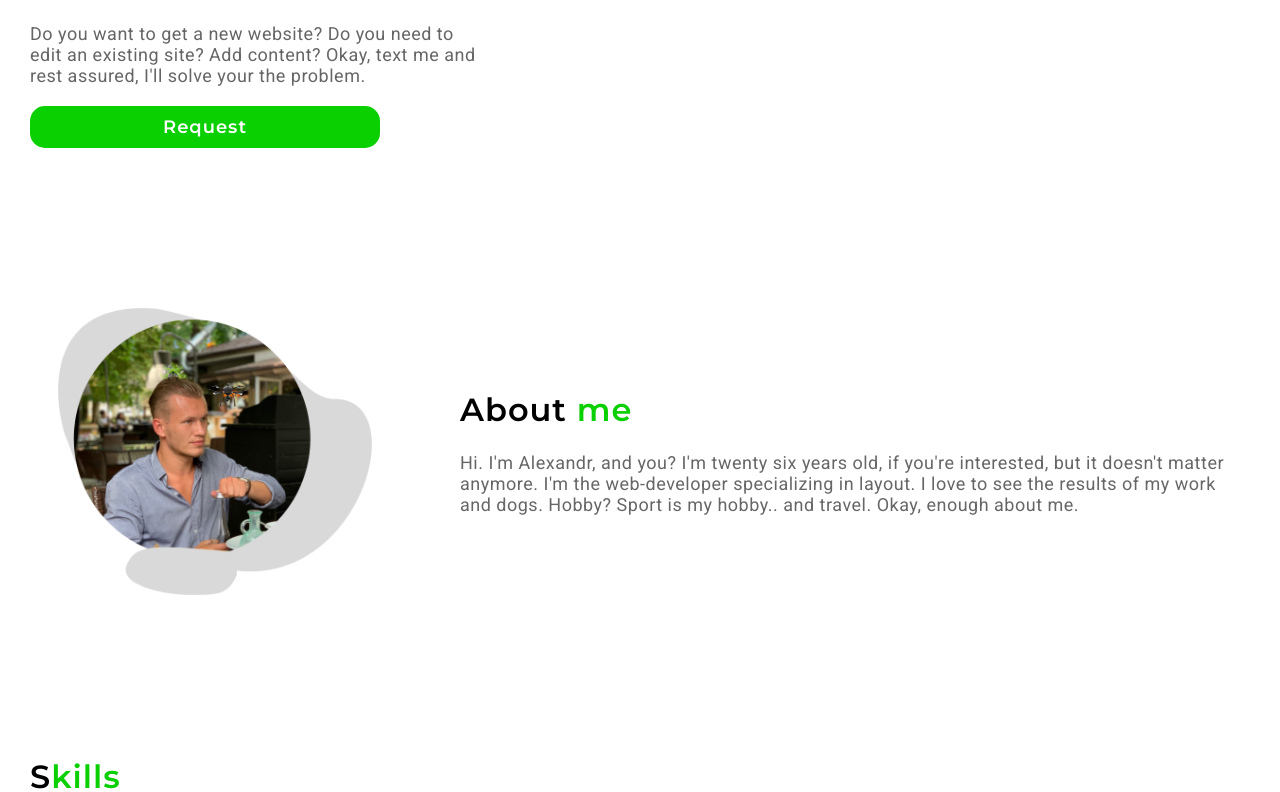
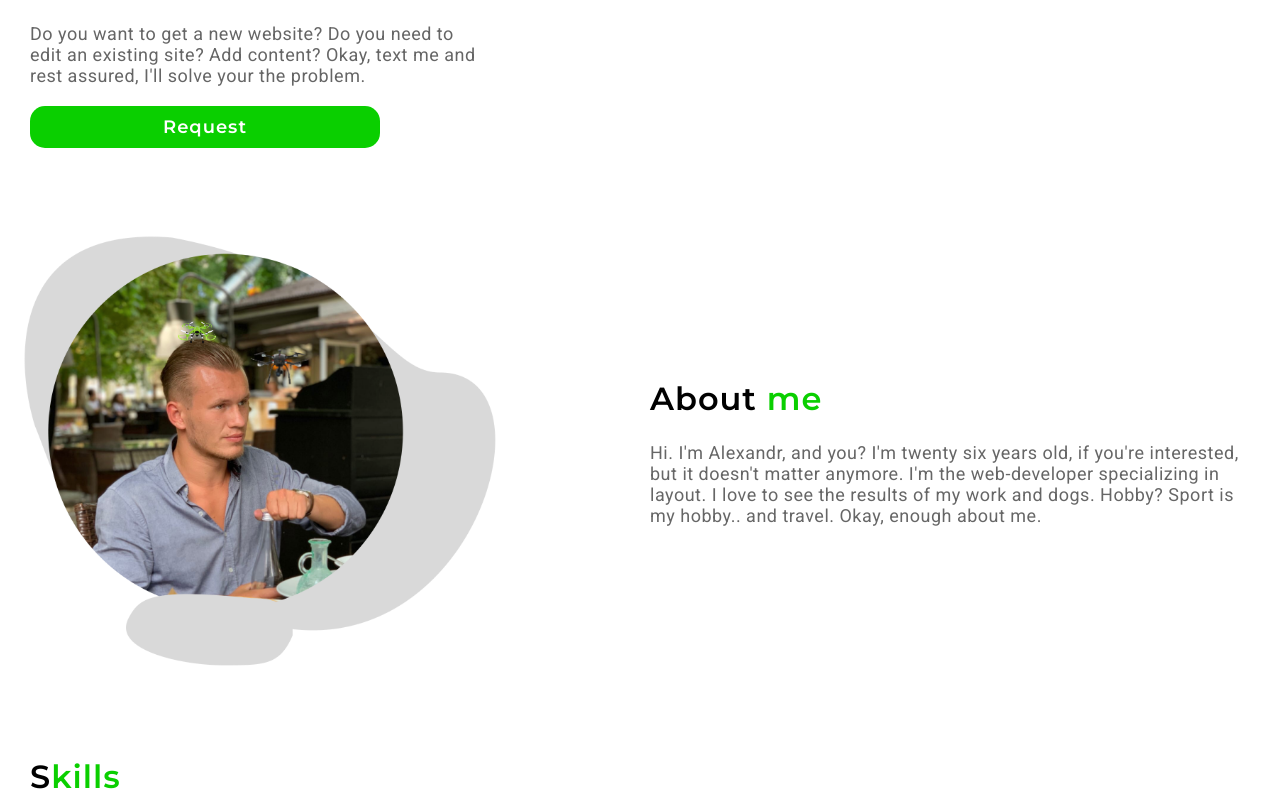
Before and after one commit to Alehandro26/alexandr-uvarov, a React (Create React App) app: page / in a window 1280 px wide. Shown: the part 583-1375 px from the top of the page. Built offline with nearby package versions, Linux system fonts and the light colour scheme; a web font is replaced by a local one.

Commit message:
fontSize

```diff
--- a/src/App.scss
+++ b/src/App.scss
@@ -13,6 +13,12 @@
 
 @mixin laptopL {
   @media (min-width: 1100px) { @content };
+}
+
+@mixin laptopXL {
+  @media (min-width: 1600px) {
+    @content
+  };
 }
 
 
@@ -46,6 +52,9 @@ h1 {
   @include tablet {
     font-size: 34px;
   }
+  @include laptopXL {
+    font-size: 50px;
+  }
 }
 
 h2 {
@@ -53,6 +62,9 @@ h2 {
 
   @include tablet {
     font-size: 32px;
+  }
+  @include laptopXL {
+    font-size: 46px;
   }
 }
 
@@ -62,6 +74,9 @@ h3 {
 
   @include tablet {
     font-size: 28px;
+  }
+  @include laptopXL {
+    font-size: 34px;
   }
 }
 
@@ -79,6 +94,9 @@ p {
   @include tablet {
     font-size: 18px;
   }
+  @include laptopXL {
+    font-size: 22px;
+  }
 }
 
 a {
@@ -89,6 +107,9 @@ a {
   @include tablet {
     font-size: 20px;
   }
+  @include laptopXL {
+    font-size: 24px;
+  }
 }
 
 li {
@@ -98,4 +119,7 @@ li {
   @include tablet {
     font-size: 18px;
   }
+  @include laptopXL {
+    font-size: 22px;
+  }
 }
--- a/src/componentes/AboutMe.scss
+++ b/src/componentes/AboutMe.scss
@@ -20,12 +20,20 @@
     @include laptop {
       gap: 60px;
     }
+
+    @include laptopL {
+      gap: 140px;
+    }
   }
 
   &__image-wrap {
     display: flex;
     justify-content: center;
     max-width: 370px;
+
+    @include laptopL {
+      transform: scale(1.5) translateX(30px);
+    }
   }
 
   &__qadro {
@@ -58,6 +66,11 @@
     flex-direction: column;
     gap: 20px;
     width: 100%;
+
+    @include laptop {
+      max-width: 600px;
+      margin-left: auto;
+    }
   }
 
   &__title {
```
